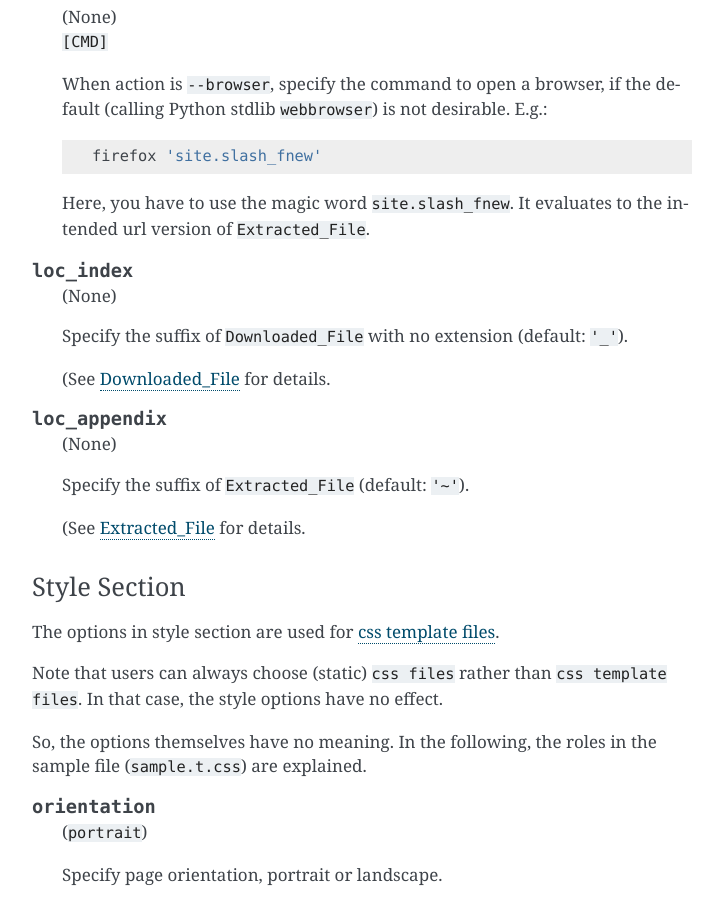
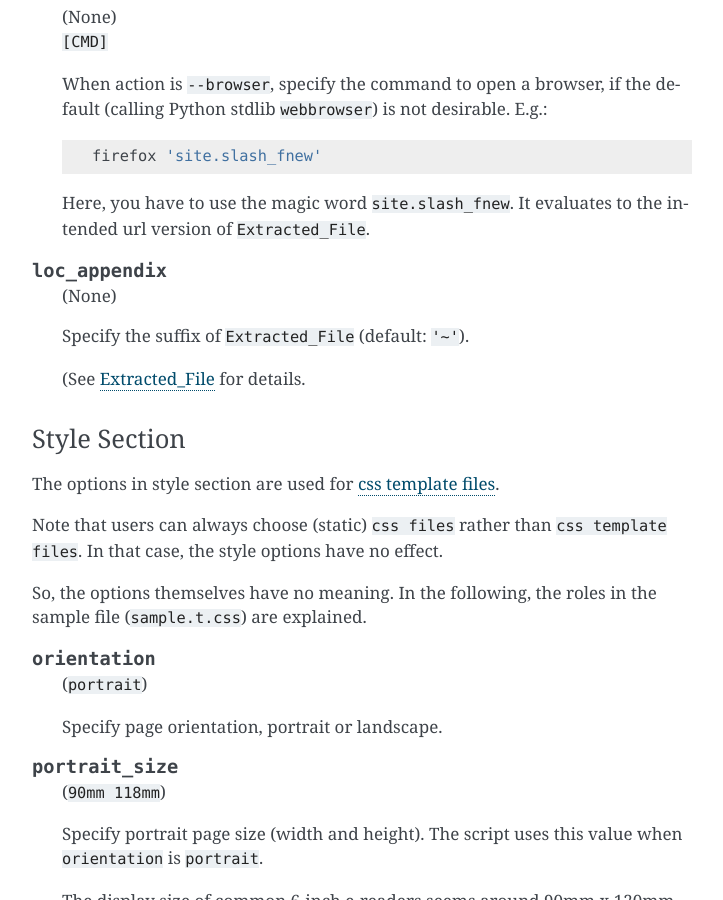
Before and after one commit to openandclose/tosixinch, a Sphinx documentation site: the page built from docs/options.rst, in a window 1280 px wide and 900 px high, scrolled down 9822 px. Shown: the whole window, without its empty margins (388-1111 px from the left). Built offline with Sphinx 7.4.7, drawn with Linux system fonts in a browser that asks for light colours.

Commit message:
Change name syntax of Downloaded_File, Using suffix '.f' (cont.) (doc later) [API]
Cut Map._add_index,
and actually using the filename resolution of previous commit.

Now basically no changes to URL path.

```diff
--- a/docs/commandline.rst
+++ b/docs/commandline.rst
@@ -265,10 +265,6 @@ Configs
 
     specify root directory for download and extract (default: '_htmls')
 
-.. option:: --loc-index LOC_INDEX
-
-    specify the suffix of 'Downloaded_File' with no extension (default: '_')
-
 .. option:: --loc-appendix LOC_APPENDIX
 
     specify the suffix of 'Extracted_File' (default: '~')
--- a/docs/options.rst
+++ b/docs/options.rst
@@ -506,15 +506,6 @@ General Section
     Here, you have to use the magic word ``site.slash_fnew``.
     It evaluates to the intended url version of ``Extracted_File``.
 
-.. confopt:: loc_index
-
-    | (None)
-
-    Specify the suffix of ``Downloaded_File`` with no extension
-    (default: ``'_'``).
-
-    (See `Downloaded_File <overview.html#dword-Downloaded_File>`__ for details.
-
 .. confopt:: loc_appendix
 
     | (None)
```
Also changed, not shown: CHANGELOG.rst (+24 -0 lines), 9 other files.
